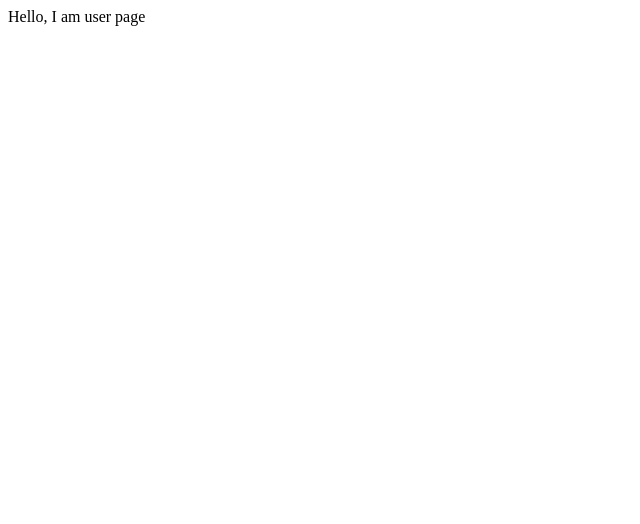
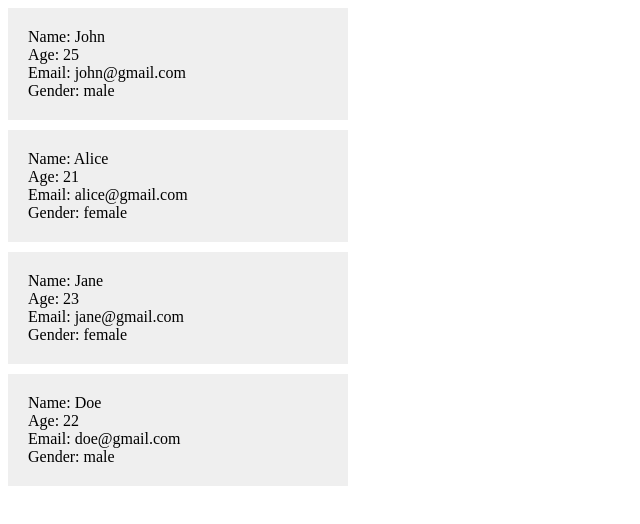
Before and after one commit to hsellnayhtoo2001-boop/learning-nuxt, a Nuxt app: page /users in a window 1280 px wide. Shown: the top 524 px of the page, without its empty margins (0-640 px from the left). Built offline with nearby package versions, Linux system fonts and the light colour scheme.

Commit message:
add user page and setup props and emit funcs

```diff
--- a/components/Product.vue
+++ b/components/Product.vue
@@ -1,12 +1,31 @@
 <template>
   <div>
-     {{ name }} : {{ price }}
+    <!-- {{ name }} : {{ price }} -->
+    {{ product.name }} : {{ product.price }}
   </div>
 </template>
 
-<script setup>
-defineProps({
-  name: String,
-  price: Number
-})
+<script
+  setup
+  lang="ts"
+>
+
+  type ProductType = {
+    id: Number,
+    name: String,
+    price: Number,
+    category: String
+  }
+
+
+  defineProps<{
+    product: ProductType
+  }>()
+
+
+  // defineProps({
+  // name: String,
+  // price: Number
+
+  // })
 </script>
--- /dev/null
+++ b/components/UserCard.vue
@@ -0,0 +1,55 @@
+<template>
+  <div
+    @click="handleClick(user)"
+    style="margin-bottom: 10px; width: 300px; background-color: #efefef; padding: 20px;"
+  >
+    <div>
+      Name: {{ user.name }}
+    </div>
+    <div>
+      Age: {{ user.age }}
+    </div>
+    <div>
+      Email: {{ user.email }}
+    </div>
+    <div>
+      Gender: {{ user.gender }}
+    </div>
+
+  </div>
+</template>
+
+
+<script
+  setup
+  lang="ts"
+>
+
+  // declare type using typescript
+  export type UserType = {
+    id: Number,
+    name: String,
+    age: Number,
+    gender: String,
+    email: String
+  }
+
+
+  // props
+  const props = defineProps<{
+    user: UserType
+  }>()
+
+  // console.log("Received user", props.user.name)
+
+
+  // emit
+  const emit = defineEmits(['clicked-user'])
+
+  const handleClick = (user: UserType) => {
+    console.log("Clicked user", user)
+    emit('clicked-user', user)
+  }
+
+
+</script>
--- a/pages/counter.vue
+++ b/pages/counter.vue
@@ -13,6 +13,7 @@
     button-text="Less -"
     @change-count="handleLoss"
   />
+
 
 
 
--- a/pages/products.vue
+++ b/pages/products.vue
@@ -1,24 +1,27 @@
 <template>
   <div v-for="p in products">
-   <Product
+    <Product :product="p" />
+
+    <!-- <Product
       :name="p.name"
       :price="p.price"
-  />
+    /> -->
   </div>
   <br>
   <div v-for="e in electronicsProducts">
+    <Product :product="e" />
+
+    <!--
       <Product
       :name="e.name"
       :price="e.price"
-
-    />
+    /> -->
 
   </div>
 </template>
 
 
 <script setup>
-import Product from '~/components/Product.vue'
 
   const products = [
     { id: 1, name: 'Laptop', price: 1200, category: 'Electronics' },
--- a/pages/users.vue
+++ b/pages/users.vue
@@ -1,5 +1,56 @@
 <template>
-    <div>
-        Hello, I am user page
-    </div>
+  <div
+    v-for="usr in users"
+    :key="usr.id"
+  >
+    <UserCard
+      :user="usr"
+      @clicked-user="handleUserClick"
+    />
+  </div>
 </template>
+
+
+<script
+  setup
+  lang="ts"
+>
+  import type { UserType } from '~/components/UserCard.vue';
+
+
+  const users = ref([
+    {
+      id: 1,
+      name: 'John',
+      age: 25,
+      gender: 'male',
+      email: 'john@gmail.com'
+    },
+    {
+      id: 2,
+      name: 'Alice',
+      age: 21,
+      gender: 'female',
+      email: 'alice@gmail.com'
+    },
+    {
+      id: 3,
+      name: 'Jane',
+      age: 23,
+      gender: 'female',
+      email: 'jane@gmail.com'
+    },
+    {
+      id: 4,
+      name: 'Doe',
+      age: 22,
+      gender: 'male',
+      email: 'doe@gmail.com'
+    },
+  ])
+
+  const handleUserClick = (user: UserType) => {
+    users.value = users.value.filter((u) => u.id != user.id)
+  }
+
+</script>
```
Lines whose indentation alone changed are shown as unchanged.
